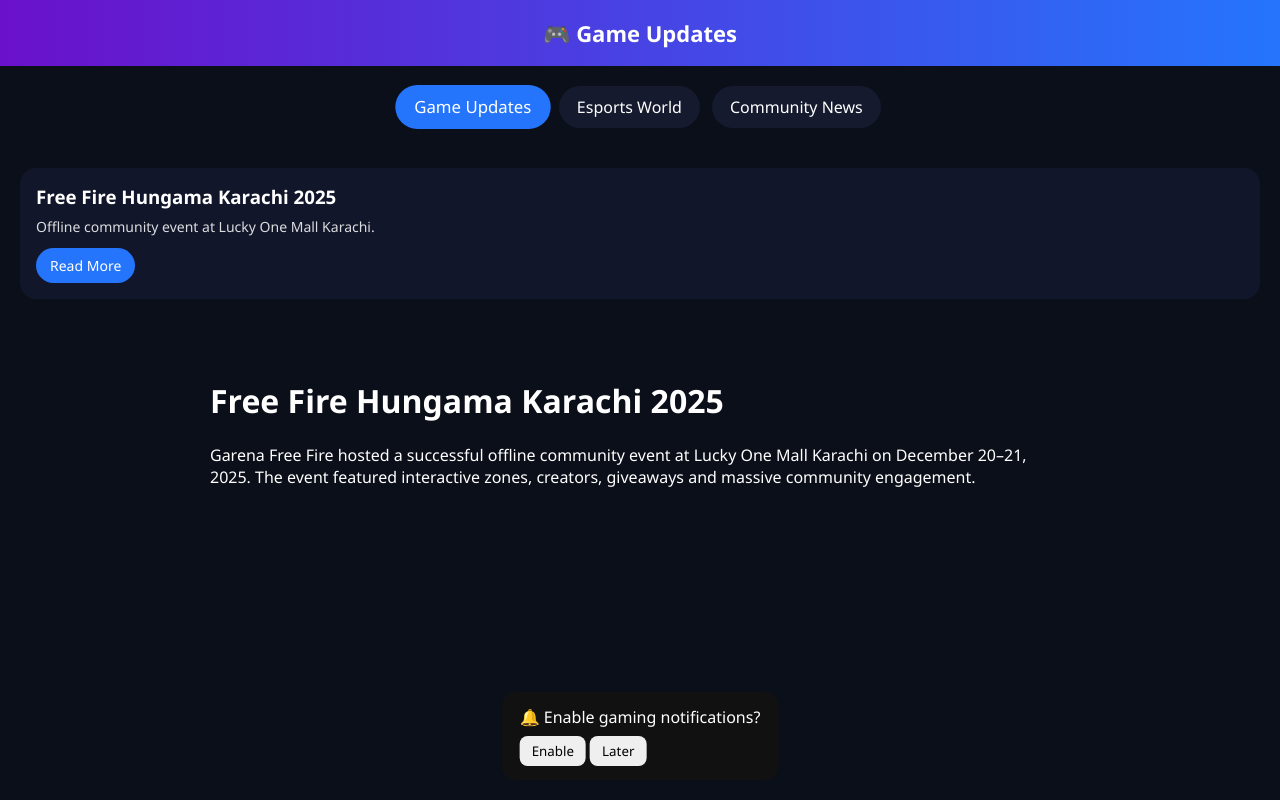
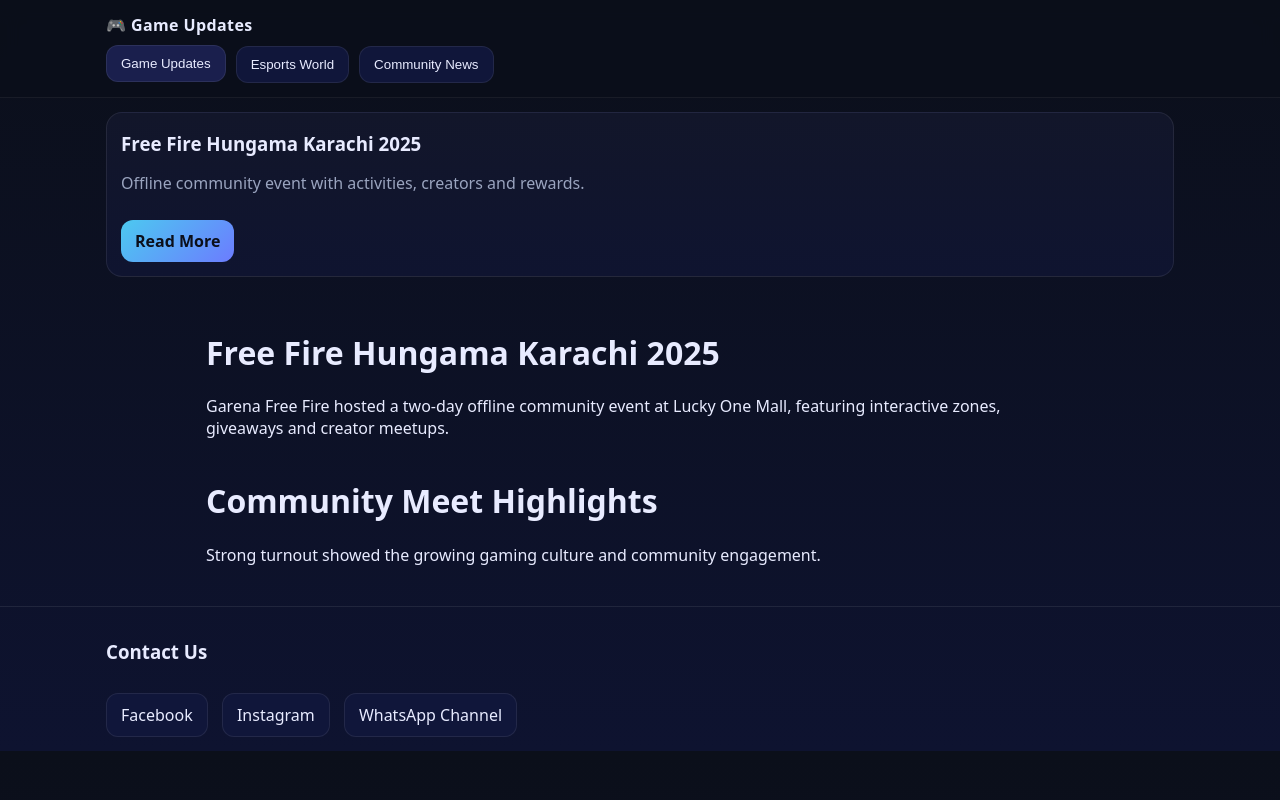
Before and after one commit to ehtishamnazeer/Ehtisham-News, a plain HTML site: page index.html in a window 1280 px wide. Drawn offline with Linux system fonts and the light colour scheme.

Commit message:
Update index.html

```diff
--- a/index.html
+++ b/index.html
@@ -1,213 +1,163 @@
 <!DOCTYPE html>
 <html lang="en">
 <head>
-<meta charset="UTF-8">
-<title>Game Updates | Esports & Community News</title>
-<meta name="viewport" content="width=device-width, initial-scale=1.0">
-
+<meta charset="UTF-8" />
+<meta name="viewport" content="width=device-width, initial-scale=1.0" />
+<title>Game Updates • Esports • Community</title>
+<meta name="description" content="Latest Game Updates, Esports World and Community News in one place." />
 <style>
-/* ---------- GLOBAL ---------- */
-*{box-sizing:border-box;margin:0;padding:0;font-family:'Segoe UI',sans-serif}
-body{background:#0b0f19;color:#fff;overflow-x:hidden}
-a{text-decoration:none;color:inherit}
+:root{
+  --bg:#0b0f1a; --card:#12162a; --accent:#4cc9f0; --muted:#9aa4bf; --text:#e8ebff;
+}
+*{box-sizing:border-box}
 html{scroll-behavior:smooth}
-
-/* ---------- HEADER ---------- */
-header{
-  padding:18px;
-  text-align:center;
-  font-size:22px;
-  font-weight:700;
-  background:linear-gradient(90deg,#6a11cb,#2575fc);
+body{
+  margin:0; font-family:system-ui,-apple-system,Segoe UI,Roboto,Ubuntu;
+  background:linear-gradient(180deg,#0b0f1a,#0e1330); color:var(--text);
 }
 
-/* ---------- TABS ---------- */
-.tabs{
-  display:flex;
-  justify-content:center;
-  gap:12px;
-  margin:20px;
-  flex-wrap:wrap;
+/* Header */
+header{
+  position:sticky; top:0; z-index:9;
+  backdrop-filter:blur(10px);
+  background:rgba(11,15,26,.7);
+  border-bottom:1px solid rgba(255,255,255,.06);
 }
-.tab{
-  padding:10px 18px;
-  border-radius:30px;
-  background:#151a2e;
-  cursor:pointer;
-  transition:.3s;
+.wrap{max-width:1100px; margin:auto; padding:14px 16px}
+.brand{font-weight:800; letter-spacing:.4px}
+nav{display:flex; gap:10px; margin-top:10px; flex-wrap:wrap}
+nav button{
+  background:#10163a; color:var(--text); border:1px solid rgba(255,255,255,.08);
+  padding:10px 14px; border-radius:12px; cursor:pointer;
+  transition:.25s transform,.25s background;
 }
-.tab.active,.tab:hover{
-  background:#2575fc;
-  transform:scale(1.05);
+nav button.active, nav button:hover{background:#1a1f4d; transform:translateY(-1px)}
+
+/* Sections */
+section{display:none; animation:fade .5s ease}
+section.active{display:block}
+@keyframes fade{from{opacity:0; transform:translateY(12px)} to{opacity:1; transform:none}}
+
+.grid{display:grid; grid-template-columns:repeat(auto-fit,minmax(260px,1fr)); gap:14px}
+.card{
+  background:linear-gradient(180deg,#12162a,#0f1430);
+  border:1px solid rgba(255,255,255,.08);
+  border-radius:16px; padding:14px;
+  transition:.25s transform,.25s box-shadow;
+}
+.card:hover{transform:translateY(-4px); box-shadow:0 10px 30px rgba(0,0,0,.35)}
+.card h3{margin:.2em 0 .4em}
+.card p{color:var(--muted)}
+.btn{
+  display:inline-block; margin-top:10px;
+  padding:10px 14px; border-radius:12px;
+  background:linear-gradient(135deg,#4cc9f0,#6c7cff);
+  color:#0b0f1a; font-weight:700; text-decoration:none;
 }
 
-/* ---------- NEWS GRID ---------- */
-.section{display:none;animation:fade .5s ease}
-.section.active{display:block}
-
-.grid{
-  display:grid;
-  grid-template-columns:repeat(auto-fit,minmax(260px,1fr));
-  gap:20px;
-  padding:20px;
-}
-.card{
-  background:#11162a;
-  border-radius:16px;
-  padding:16px;
-  transition:.4s;
-}
-.card:hover{
-  transform:translateY(-8px);
-  box-shadow:0 20px 40px rgba(0,0,0,.4);
-}
-.card h3{margin-bottom:8px}
-.card p{font-size:14px;opacity:.85}
-.btn{
-  display:inline-block;
-  margin-top:12px;
-  padding:8px 14px;
-  border-radius:20px;
-  background:#2575fc;
-  font-size:14px;
+/* Empty */
+.empty{
+  text-align:center; padding:40px; color:var(--muted);
+  border:1px dashed rgba(255,255,255,.15); border-radius:16px;
 }
 
-/* ---------- EMPTY ---------- */
-.empty{
-  text-align:center;
-  padding:60px;
-  opacity:.6;
+/* Article */
+.article{max-width:900px; margin:40px auto; padding:0 16px}
+.article h1{margin-top:0}
+
+/* Contact */
+footer{margin-top:40px; border-top:1px solid rgba(255,255,255,.08)}
+.socials a{
+  display:inline-block; margin-right:10px; margin-top:10px;
+  padding:10px 14px; border-radius:12px; background:#10163a;
+  color:var(--text); text-decoration:none; border:1px solid rgba(255,255,255,.08)
 }
 
-/* ---------- ARTICLE ---------- */
-.article{
-  max-width:900px;
-  margin:40px auto;
-  padding:20px;
-  animation:fadeUp .6s ease;
+/* Mobile */
+@media (max-width:600px){
+  nav{gap:8px}
+  .btn{width:100%; text-align:center}
 }
-
-/* ---------- POPUPS ---------- */
-.popup{
-  position:fixed;
-  bottom:20px;
-  left:50%;
-  transform:translateX(-50%);
-  background:#111;
-  padding:14px 18px;
-  border-radius:14px;
-  display:none;
-  z-index:999;
-}
-.popup button{
-  margin-top:8px;
-  padding:6px 12px;
-  border:0;
-  border-radius:8px;
-  cursor:pointer;
-}
-
-/* ---------- ANIMATIONS ---------- */
-@keyframes fade{from{opacity:0}to{opacity:1}}
-@keyframes fadeUp{from{opacity:0;transform:translateY(30px)}to{opacity:1;transform:none}}
 </style>
 </head>
 
 <body>
 
-<header>🎮 Game Updates</header>
+<header>
+  <div class="wrap">
+    <div class="brand">🎮 Game Updates</div>
+    <nav>
+      <button class="active" onclick="showTab('game')">Game Updates</button>
+      <button onclick="showTab('esports')">Esports World</button>
+      <button onclick="showTab('community')">Community News</button>
+    </nav>
+  </div>
+</header>
 
-<!-- TABS -->
-<div class="tabs">
-  <div class="tab active" onclick="openTab('games')">Game Updates</div>
-  <div class="tab" onclick="openTab('esports')">Esports World</div>
-  <div class="tab" onclick="openTab('community')">Community News</div>
-</div>
+<main class="wrap">
 
   <!-- GAME UPDATES -->
-<div id="games" class="section active">
+  <section id="game" class="active">
     <div class="grid">
       <div class="card">
         <h3>Free Fire Hungama Karachi 2025</h3>
-      <p>Offline community event at Lucky One Mall Karachi.</p>
-      <a class="btn" href="index.html#news1" target="_blank">Read More</a>
+        <p>Offline community event with activities, creators and rewards.</p>
+        <a class="btn" target="_blank" href="#news1">Read More</a>
       </div>
     </div>
-</div>
+  </section>
 
   <!-- ESPORTS -->
-<div id="esports" class="section">
+  <section id="esports">
     <div class="empty">🚀 Stay tuned for updated news</div>
-</div>
+  </section>
 
   <!-- COMMUNITY -->
-<div id="community" class="section">
-  <div class="empty">🚀 Stay tuned for updated news</div>
+  <section id="community">
+    <div class="grid">
+      <div class="card">
+        <h3>Community Meet Highlights</h3>
+        <p>Fans, creators and casual gamers joined together.</p>
+        <a class="btn" target="_blank" href="#news2">Read More</a>
       </div>
+    </div>
+  </section>
 
-<!-- ARTICLE PAGE -->
-<div id="news1" class="article">
+</main>
+
+<!-- ARTICLES (same file, no 404) -->
+<div class="article" id="news1">
   <h1>Free Fire Hungama Karachi 2025</h1>
-  <p><br>
-  Garena Free Fire hosted a successful offline community event at Lucky One Mall Karachi
-  on December 20–21, 2025. The event featured interactive zones, creators,
-  giveaways and massive community engagement.
+  <p>
+    Garena Free Fire hosted a two‑day offline community event at Lucky One Mall,
+    featuring interactive zones, giveaways and creator meetups.
   </p>
 </div>
 
-<!-- NOTIFICATION POPUP -->
-<div id="notify" class="popup">
-  🔔 Enable gaming notifications?<br>
-  <button onclick="enableNoti()">Enable</button>
-  <button onclick="closePop('notify')">Later</button>
+<div class="article" id="news2">
+  <h1>Community Meet Highlights</h1>
+  <p>
+    Strong turnout showed the growing gaming culture and community engagement.
+  </p>
 </div>
 
-<!-- INSTALL POPUP -->
-<div id="install" class="popup">
-  📲 Install app for better experience<br>
-  <button id="installBtn">Install</button>
-  <button onclick="closePop('install')">Later</button>
+<footer>
+  <div class="wrap">
+    <h3>Contact Us</h3>
+    <div class="socials">
+      <a href="https://www.facebook.com/share/1bZPVnN91e/" target="_blank">Facebook</a>
+      <a href="https://www.instagram.com/ehtisham_nazeer?igsh=M3RoMzN5eTNqbXZu" target="_blank">Instagram</a>
+      <a href="https://whatsapp.com/channel/0029VaFurLDD8SE2bbOUxy1L" target="_blank">WhatsApp Channel</a>
     </div>
+  </div>
+</footer>
 
 <script>
-/* ---------- TABS ---------- */
-function openTab(id){
-  document.querySelectorAll('.section').forEach(s=>s.classList.remove('active'))
-  document.querySelectorAll('.tab').forEach(t=>t.classList.remove('active'))
-  document.getElementById(id).classList.add('active')
-  event.target.classList.add('active')
-}
-
-/* ---------- HASH ARTICLE ---------- */
-if(location.hash){
-  document.querySelectorAll('.section').forEach(s=>s.style.display='none')
-}
-
-/* ---------- NOTIFICATIONS ---------- */
-setTimeout(()=>{
-  if(Notification.permission!=="granted")
-    document.getElementById("notify").style.display="block"
-},3000)
-
-function enableNoti(){
-  Notification.requestPermission()
-  closePop('notify')
-}
-
-/* ---------- INSTALL ---------- */
-let deferredPrompt
-window.addEventListener('beforeinstallprompt',(e)=>{
-  e.preventDefault()
-  deferredPrompt=e
-  document.getElementById("install").style.display="block"
-})
-document.getElementById("installBtn")?.addEventListener("click",()=>{
-  deferredPrompt?.prompt()
-  closePop('install')
-})
-
-function closePop(id){
-  document.getElementById(id).style.display="none"
+function showTab(id){
+  document.querySelectorAll('nav button').forEach(b=>b.classList.remove('active'));
+  event.target.classList.add('active');
+  document.querySelectorAll('section').forEach(s=>s.classList.remove('active'));
+  document.getElementById(id).classList.add('active');
 }
 </script>
 
```
Lines whose indentation alone changed are shown as unchanged.
